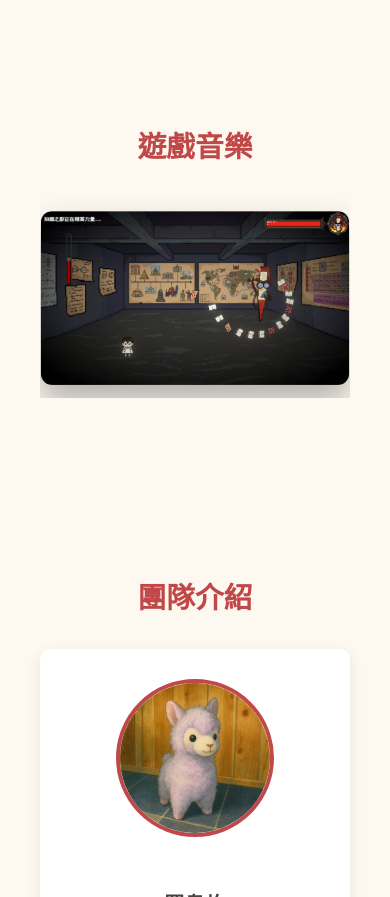
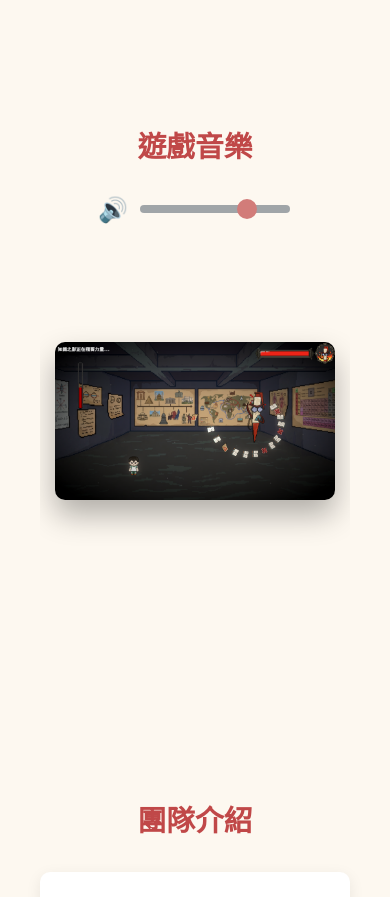
Before and after one commit to Mook708/GoodStory, a plain HTML site: page index.html in a window 390 px wide. Shown: the part 2821-3718 px from the top of the page. Drawn offline with Linux system fonts and the light colour scheme.

Commit message:
音量、響應式優化

```diff
--- a/css/style.css
+++ b/css/style.css
@@ -145,11 +145,58 @@ section { max-width: 1100px; margin: 0 auto 80px auto; padding: 60px 20px 0; }
 .dot { display: inline-block; width: 12px; height: 12px; border-radius: 50%; background-color: rgba(255, 255, 255, 0.6); margin: 0 6px; cursor: pointer; transition: background-color 0.3s; }
 .dot.active { background-color: var(--accent-color); }
 
-/* ---【已更新】遊戲音樂輪播 --- */
+/* ---【已更新】遊戲音樂區塊 --- */
 #music {
     padding-bottom: 50px;
     max-width: 100%;
 }
+.music-header {
+    display: grid; /* 使用 Grid 佈局 */
+    justify-items: center; /* 關鍵！讓所有網格項目水平置中 */
+    gap: 15px;
+    margin-bottom: -10px;
+}
+.music-header h2 {
+    margin-bottom: 0;
+}
+.volume-control {
+    display: flex;
+    align-items: center;
+    gap: 10px;
+}
+.volume-icon { font-size: 1.5rem; }
+input[type="range"] {
+    -webkit-appearance: none;
+    appearance: none;
+    width: 150px;
+    height: 8px;
+    background: var(--primary-color);
+    border-radius: 5px;
+    outline: none;
+    opacity: 0.7;
+    transition: opacity .2s;
+}
+input[type="range"]:hover {
+    opacity: 1;
+}
+input[type="range"]::-webkit-slider-thumb {
+    -webkit-appearance: none;
+    appearance: none;
+    width: 20px;
+    height: 20px;
+    background: var(--accent-color);
+    border-radius: 50%;
+    cursor: pointer;
+}
+input[type="range"]::-moz-range-thumb {
+    width: 20px;
+    height: 20px;
+    background: var(--accent-color);
+    border-radius: 50%;
+    cursor: pointer;
+}
+
+
 .music-carousel-container {
     position: relative;
     width: 100%;
@@ -164,7 +211,7 @@ section { max-width: 1100px; margin: 0 auto 80px auto; padding: 60px 20px 0; }
     display: flex;
     align-items: center;
     gap: 40px;
-    transition: transform 0.5s cubic-bezier(0.25, 0.46, 0.45, 0.94); /* 恢復 transition */
+    transition: transform 0.5s cubic-bezier(0.25, 0.46, 0.45, 0.94);
 }
 .music-slide {
     position: relative;
@@ -177,7 +224,6 @@ section { max-width: 1100px; margin: 0 auto 80px auto; padding: 60px 20px 0; }
     transform: scale(0.8);
     opacity: 0.6;
     transition: transform 0.5s ease, opacity 0.5s ease;
-    /* 已移除 cursor: pointer; 以便自訂游標生效 */
 }
 .music-slide.active {
     transform: scale(1.1);
@@ -189,7 +235,6 @@ section { max-width: 1100px; margin: 0 auto 80px auto; padding: 60px 20px 0; }
     height: 100%;
     object-fit: cover;
 }
-/* .music-carousel-btn 樣式已被移除 */
 
 
 /* --- 團隊介紹 --- */
@@ -237,8 +282,32 @@ footer { text-align: center; padding: 25px; margin-top: 40px; background: var(--
     h2 { font-size: 1.8rem; }
     h3 { font-size: 1.3rem; }
 
-    .music-carousel-container { height: 200px; }
-    .music-slide { width: 280px; }
+    .music-carousel-container {
+        height: 400px;
+        overflow-x: scroll; /* 【已新增】啟用水平滾動 */
+        scroll-snap-type: x mandatory; /* 【已新增】設定為強制水平吸附 */
+        -webkit-overflow-scrolling: touch; /* 讓滑動在 iOS 上更流暢 */
+        scrollbar-width: none; /* 隱藏 Firefox 的滾動條 */
+    }
+    .music-carousel-container::-webkit-scrollbar {
+        display: none; /* 隱藏 Chrome/Safari 的滾動條 */
+    }
+
+    .music-carousel-track {
+        position: relative; /* 【已修改】改為相對定位，讓原生滾動生效 */
+        /* 【已新增】關鍵的 padding，讓第一張和最後一張可以置中 */
+        /* calc(50% - (手機卡片寬度 / 2)) */
+        padding: 0 calc(50% - 280px / 2);
+    }
+
+    .music-slide {
+        width: 280px; /* 手機版卡片寬度調整 */
+        transform: scale(0.7);
+        scroll-snap-align: center; /* 【已新增】讓每張卡片都對齊中心點 */
+    }
+    .music-slide.active {
+        transform: scale(1);
+    }
 }
 
 /* --- 發光按鈕的動畫定義 --- */
--- a/index.html
+++ b/index.html
@@ -113,12 +113,18 @@
 
         <!-- 【已更新】遊戲音樂 Section -->
         <section id="music">
-            <h2>遊戲音樂</h2>
+            <div class="music-header">
+                <h2>遊戲音樂</h2>
+                <!-- 新增：音量控制滑桿 -->
+                <div class="volume-control">
+                    <span class="volume-icon">🔊</span>
+                    <input type="range" id="volume-slider" min="0" max="100" value="75">
+                </div>
+            </div>
             <div class="music-carousel-container">
                 <div class="music-carousel-track">
                     <!-- JS 會在這裡動態生成 Slide -->
                 </div>
-                <!-- 已移除左右控制按鈕 -->
             </div>
             <audio id="music-player"></audio>
         </section>
--- a/js/script.js
+++ b/js/script.js
@@ -106,11 +106,22 @@ document.addEventListener('DOMContentLoaded', function () {
         }
     }
 
-    // --- 【已更新】遊戲音樂輪播功能 (增加延遲觸發) ---
+    // --- 【已更新】遊戲音樂輪播功能 ---
+    const musicSection = document.getElementById('music'); // 【已新增】選取整個 music section
     const musicContainer = document.querySelector('.music-carousel-container');
-    if (musicContainer) {
+
+    if (musicSection && musicContainer) { // 確保兩個元素都存在
         const track = musicContainer.querySelector('.music-carousel-track');
         const audioPlayer = document.getElementById('music-player');
+        const volumeSlider = document.getElementById('volume-slider');
+
+        // 音量控制邏輯 (維持不變)
+        if (audioPlayer && volumeSlider) {
+            audioPlayer.volume = volumeSlider.value / 100;
+            volumeSlider.addEventListener('input', (e) => {
+                audioPlayer.volume = e.target.value / 100;
+            });
+        }
 
         const musicData = [
             { imgSrc: 'images/音樂圖1.png', audioSrc: 'audio/1.mp3' },
@@ -131,12 +142,15 @@ document.addEventListener('DOMContentLoaded', function () {
         });
 
         const slides = Array.from(track.children);
-        let hoverTimer = null; // 新增：用於存放計時器 ID
+        const isMobile = window.innerWidth <= 768;
+
+        if (!isMobile) {
+            // --- 桌面版：滑鼠懸停邏輯 ---
+            let hoverTimer = null;
 
             const updateCarousel = (targetIndex, playAudio) => {
                 const targetSlide = slides[targetIndex];
                 const containerRect = musicContainer.getBoundingClientRect();
-
                 const offset = (containerRect.width / 2) - (targetSlide.offsetWidth / 2) - targetSlide.offsetLeft;
                 track.style.transform = `translateX(${offset}px)`;
 
@@ -148,42 +162,88 @@ document.addEventListener('DOMContentLoaded', function () {
                     const audioSrc = targetSlide.dataset.audioSrc;
                     if (!audioPlayer.src.endsWith(audioSrc) || audioPlayer.paused) {
                         audioPlayer.src = audioSrc;
-                    audioPlayer.play().catch(error => console.log("Audio play was interrupted:", error));
+                        audioPlayer.play().catch(error => {});
                     }
                 }
             };
 
             slides.forEach((slide, index) => {
-            // 當滑鼠移入時，啟動計時器
                 slide.addEventListener('mouseenter', () => {
-                // 先清除可能存在的舊計時器，防止快速滑過時觸發多次
                     clearTimeout(hoverTimer);
-
-                // 設定一個新的計時器，1.5秒後觸發
                     hoverTimer = setTimeout(() => {
                         updateCarousel(index, true);
-                }, 500); // 1500 毫秒 = 1.5 秒
+                    }, 500);
                 });
-
-            // 當滑鼠移出時，取消計時器
                 slide.addEventListener('mouseleave', () => {
                     clearTimeout(hoverTimer);
                 });
             });
 
-        musicContainer.addEventListener('mouseleave', () => {
-            if (audioPlayer) {
-                audioPlayer.pause();
-            }
-            // 同時清除計時器，以防滑鼠從卡片快速移出容器
+            // 【已修改】將 mouseleave 事件綁定到整個 section
+            musicSection.addEventListener('mouseleave', () => {
+                if (audioPlayer) audioPlayer.pause();
                 clearTimeout(hoverTimer);
-
             });
 
-        // 初始載入時，設定到中間位置，但不播放音樂
+            const initialIndex = Math.floor(slides.length / 2);
+            setTimeout(() => updateCarousel(initialIndex, false), 100);
+
+        } else {
+            // --- 手機版：滑動觸發邏輯 ---
+            let currentIndex = -1;
+            let scrollTimeout = null;
+
+            const updateActiveSlide = (newIndex) => { // 【已修改】移除 playAudio 參數
+                if (newIndex === currentIndex) return;
+                currentIndex = newIndex;
+
+                slides.forEach((slide, index) => {
+                    slide.classList.toggle('active', index === newIndex);
+                });
+
+                // 【已修改】只要中心卡片更新，就直接播放音樂
+                const activeSlide = slides[newIndex];
+                if (activeSlide) {
+                    const audioSrc = activeSlide.dataset.audioSrc;
+                    // 只有當來源不同時才重新設定 src 並播放，避免中斷
+                    if (!audioPlayer.src.endsWith(audioSrc)) {
+                        audioPlayer.src = audioSrc;
+                        audioPlayer.play().catch(error => {});
+                    } else if (audioPlayer.paused) {
+                        // 如果來源相同但已暫停，也重新播放
+                        audioPlayer.play().catch(error => {});
+                    }
+                }
+            };
+
+            musicContainer.addEventListener('scroll', () => {
+                clearTimeout(scrollTimeout);
+                scrollTimeout = setTimeout(() => {
+                    const containerCenter = musicContainer.scrollLeft + musicContainer.offsetWidth / 2;
+                    let closestIndex = 0;
+                    let minDistance = Infinity;
+
+                    slides.forEach((slide, index) => {
+                        const slideCenter = slide.offsetLeft - track.offsetLeft + slide.offsetWidth / 2;
+                        const distance = Math.abs(containerCenter - slideCenter);
+                        if (distance < minDistance) {
+                            minDistance = distance;
+                            closestIndex = index;
+                        }
+                    });
+
+                    updateActiveSlide(closestIndex); // 【已修改】直接調用，不傳第二個參數
+
+                }, 150);
+            });
+
+            // 初始載入
             const initialIndex = Math.floor(slides.length / 2);
             setTimeout(() => {
-            updateCarousel(initialIndex, false);
+                const initialOffset = slides[initialIndex].offsetLeft + (slides[initialIndex].offsetWidth / 2) - (musicContainer.offsetWidth / 2);
+                musicContainer.scrollTo({ left: initialOffset });
+                updateActiveSlide(initialIndex);
             }, 100);
         }
+    }
 });
```
Lines whose indentation alone changed are shown as unchanged.
